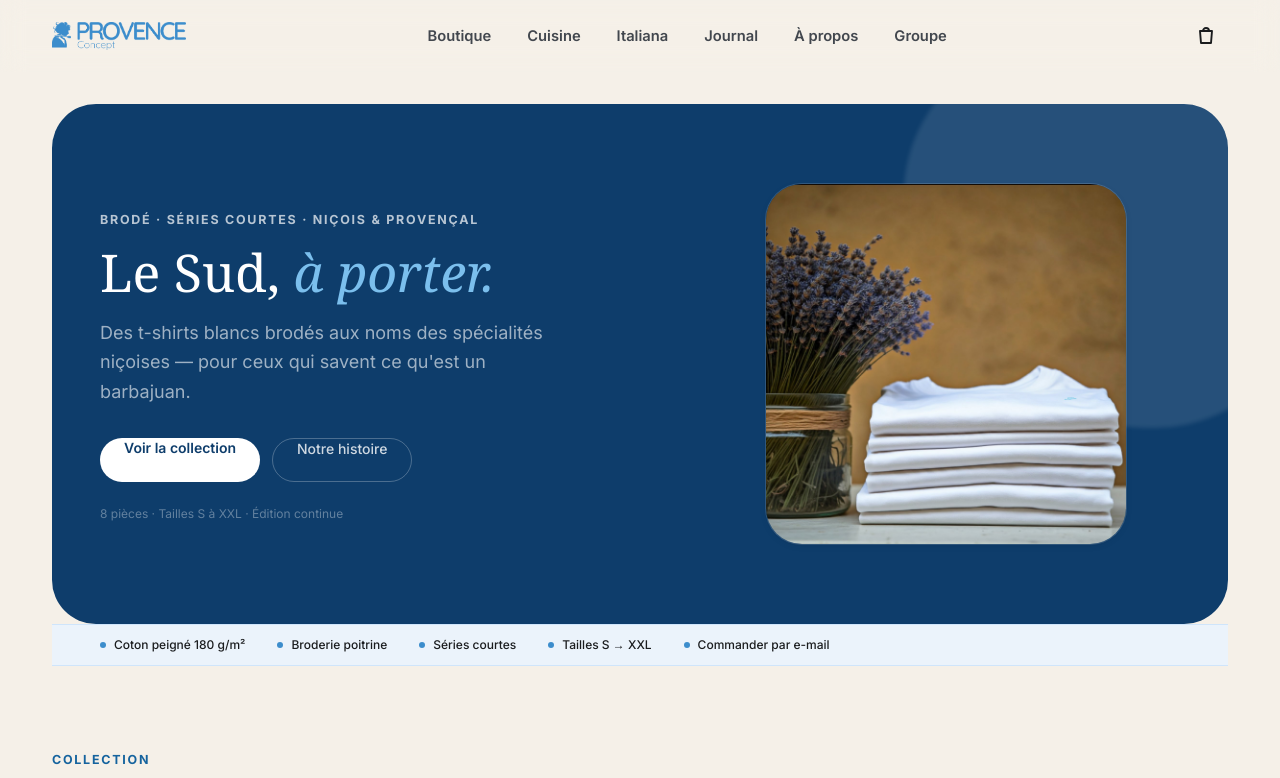
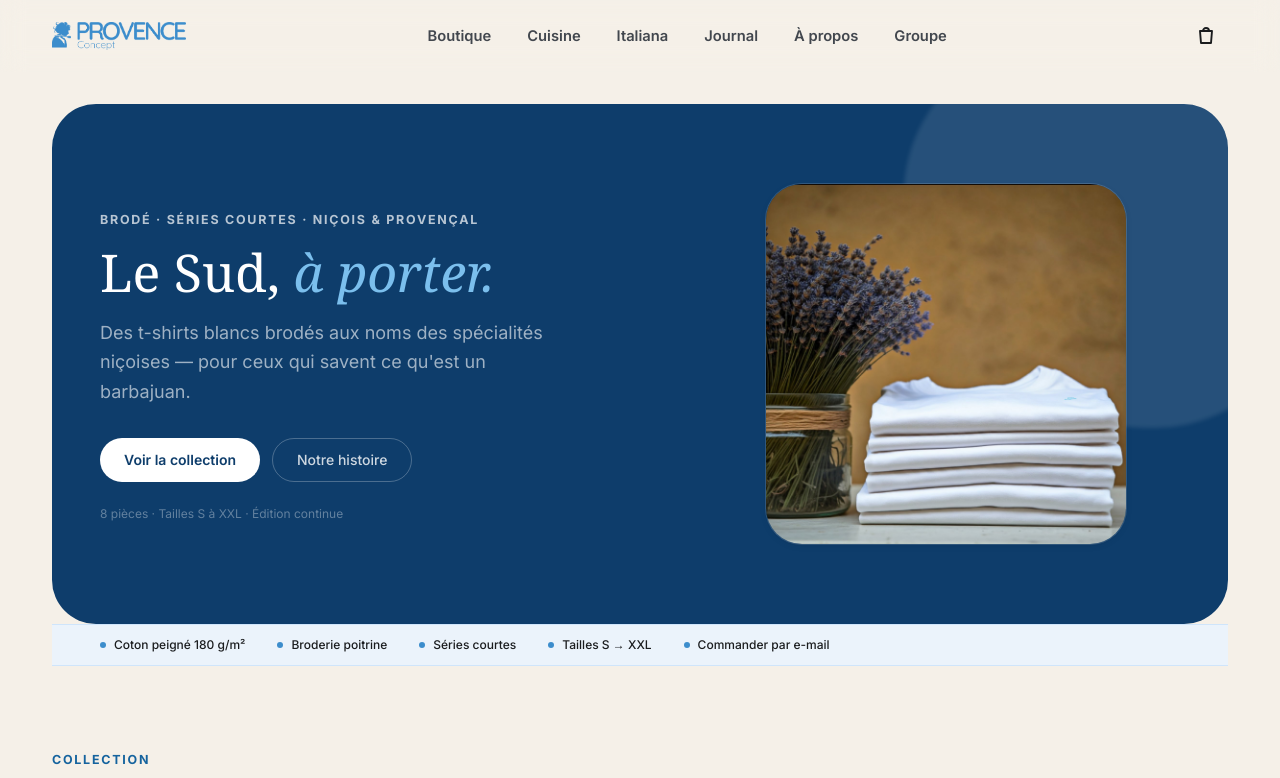
Before and after one commit to jemassuremoinscher/provence_concept, a Next.js app: page / in a window 1280 px wide. Shown: the top 778 px of the page. Built offline with nearby package versions, Linux system fonts and the light colour scheme.

Commit message:
fix: alignement vertical des CTA Hero (Voir la collection / Notre histoire)

```diff
--- a/src/components/hero.tsx
+++ b/src/components/hero.tsx
@@ -38,13 +38,13 @@ export function Hero() {
             <div className="mt-8 flex flex-wrap items-center gap-3">
               <Link
                 href="/boutique"
-                className="state h-11 rounded-full bg-white px-6 text-sm font-semibold text-[#0e3d6b]"
+                className="state inline-flex h-11 items-center justify-center rounded-full bg-white px-6 text-sm font-semibold text-[#0e3d6b]"
               >
                 Voir la collection
               </Link>
               <Link
                 href="/a-propos"
-                className="state h-11 rounded-full border border-white/25 px-6 text-sm font-medium text-white/80"
+                className="state inline-flex h-11 items-center justify-center rounded-full border border-white/25 px-6 text-sm font-medium text-white/80"
               >
                 Notre histoire
               </Link>
```
